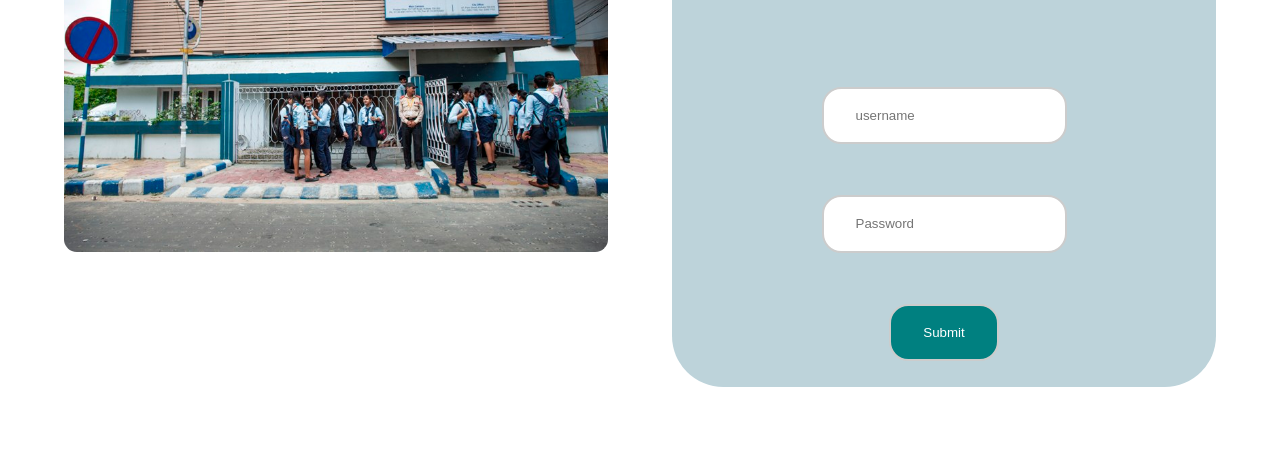
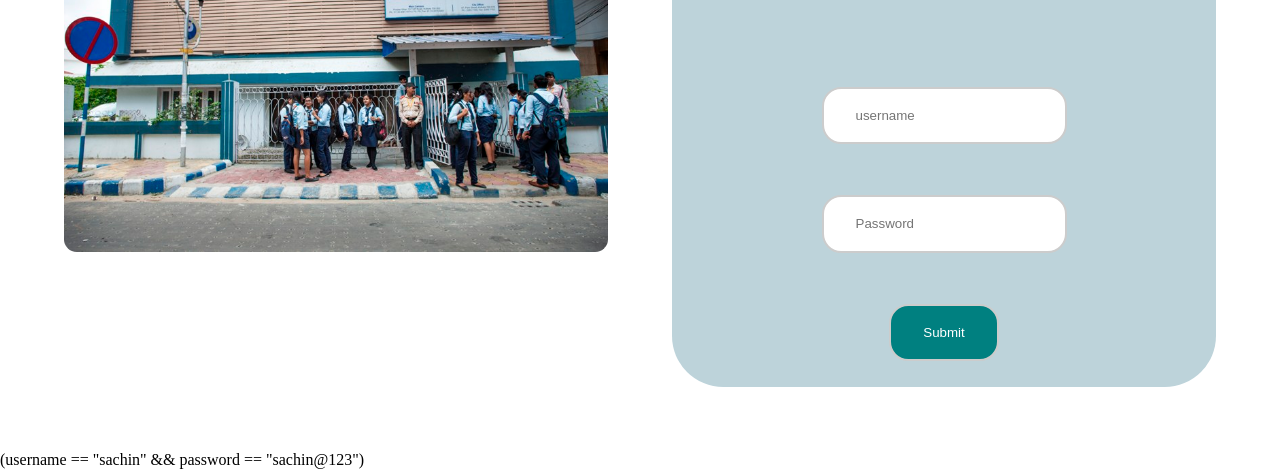
Before and after one commit to sachin1117/Student-Attendance-Management-System-main, a plain HTML site: page index.html in a window 1280 px wide. Shown: the part 401-870 px from the top of the page. Drawn offline with Linux system fonts and the light colour scheme.

Commit message:
Update index.html

```diff
--- a/index.html
+++ b/index.html
@@ -27,6 +27,8 @@
             </form>
         </div>
     </div>
+<p>(username == "sachin" && password == "sachin@123") </p>
     <script src="./index.js"></script>
   </body>
+
 </html>
```
